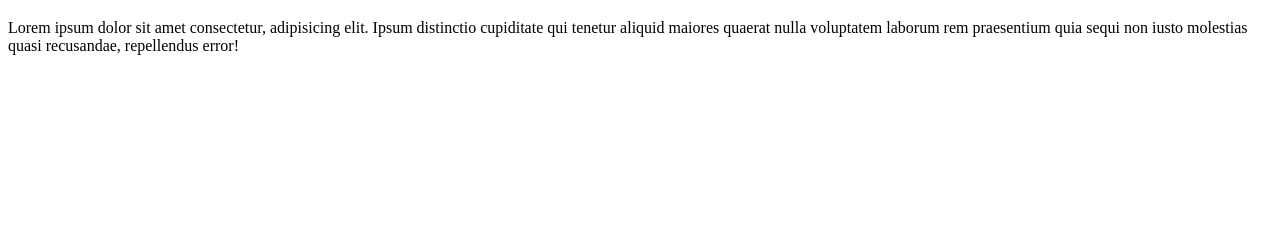
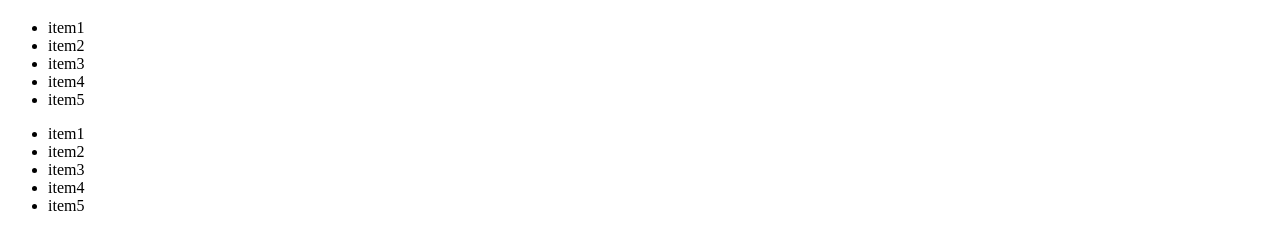
Before and after one commit to IvanFernando200/git-test-gen35, a plain HTML site: page index.html in a window 1280 px wide. Shown: the part 61-310 px from the top of the page. Drawn offline with Linux system fonts and the light colour scheme.

Commit message:
saved from other-branch

```diff
--- a/index.html
+++ b/index.html
@@ -7,11 +7,19 @@
   </head>
   <body>
     <h1>Bases de git y github</h1>
-    <p>
-      Lorem ipsum dolor sit amet consectetur, adipisicing elit. Ipsum distinctio
-      cupiditate qui tenetur aliquid maiores quaerat nulla voluptatem laborum
-      rem praesentium quia sequi non iusto molestias quasi recusandae,
-      repellendus error!
-    </p>
+    <ul>
+      <li>item1</li>
+      <li>item2</li>
+      <li>item3</li>
+      <li>item4</li>
+      <li>item5</li>
+    </ul>
+    <ul>
+      <li>item1</li>
+      <li>item2</li>
+      <li>item3</li>
+      <li>item4</li>
+      <li>item5</li>
+    </ul>
   </body>
 </html>
```
